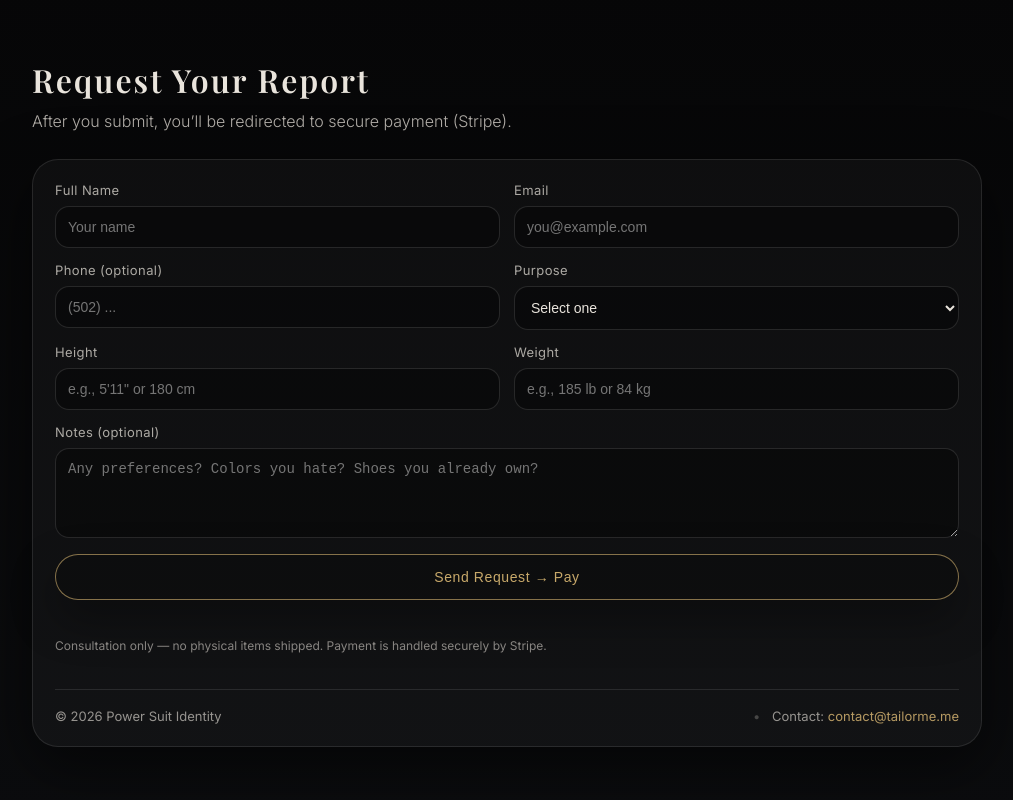
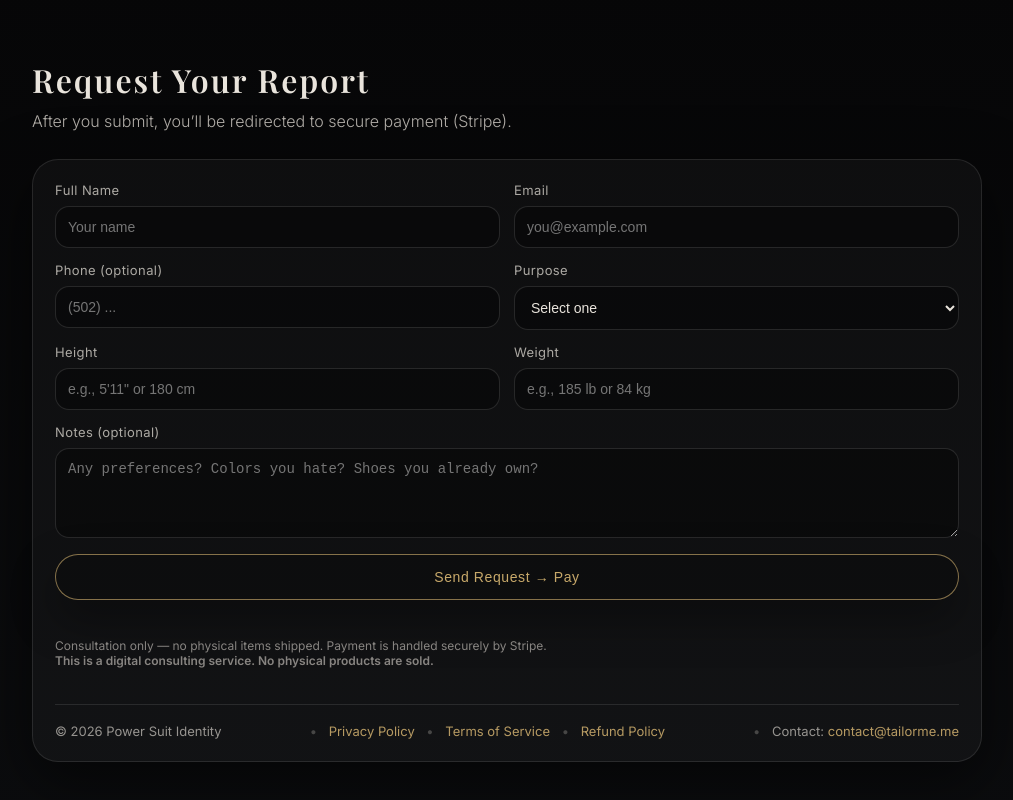
Before and after one commit to 502296/power-suit-identity, a plain HTML site: page index.html in a window 1280 px wide. Shown: the part 2151-2951 px from the top of the page, without its empty margins (58-1071 px from the left). Drawn offline with nearby package versions, Linux system fonts and the light colour scheme.

Commit message:
Update index.html

```diff
--- a/index.html
+++ b/index.html
@@ -307,12 +307,32 @@
           <div class="form-actions">
             <button class="btn btn-primary" type="submit" id="submitBtn">Send Request → Pay</button>
             <p class="status" id="status" role="status" aria-live="polite"></p>
-            <p class="fineprint">Consultation only — no physical items shipped. Payment is handled securely by Stripe.</p>
+
+            <p class="fineprint">
+              Consultation only — no physical items shipped. Payment is handled securely by Stripe.
+              <br>
+              <strong>This is a digital consulting service. No physical products are sold.</strong>
+            </p>
 
             <div class="footer-mini">
               <span>© <span id="year"></span> Power Suit Identity</span>
-              <span><span class="footer-dot">•</span> Contact: <a href="mailto:contact@tailorme.me">contact@tailorme.me</a></span>
+
+              <span>
+                <span class="footer-dot">•</span>
+                <a href="privacy.html">Privacy Policy</a>
+                <span class="footer-dot">•</span>
+                <a href="terms.html">Terms of Service</a>
+                <span class="footer-dot">•</span>
+                <a href="refund.html">Refund Policy</a>
+              </span>
+
+              <span>
+                <span class="footer-dot">•</span>
+                Contact:
+                <a href="mailto:contact@tailorme.me">contact@tailorme.me</a>
+              </span>
             </div>
+
           </div>
         </form>
       </div>
```
